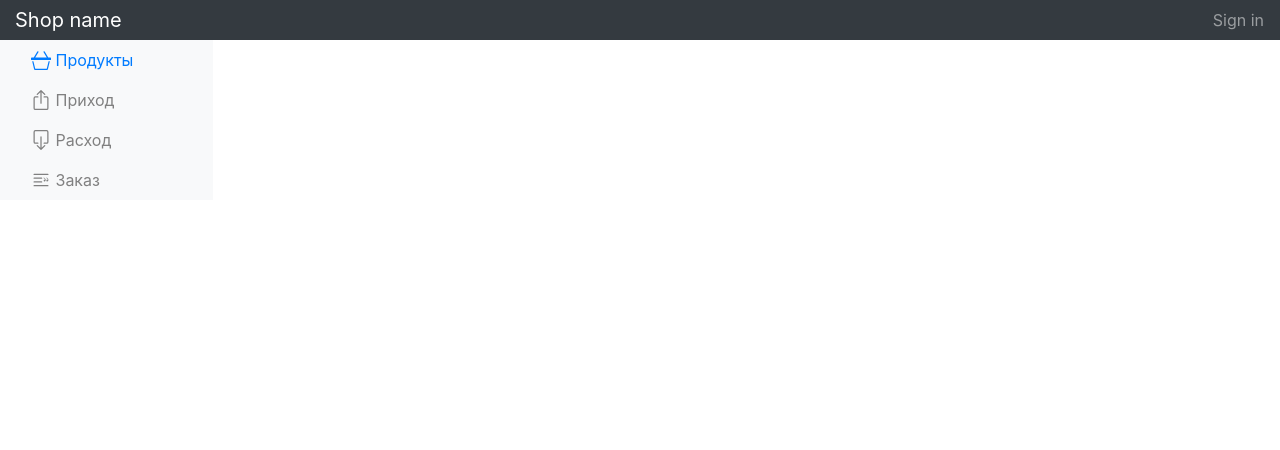
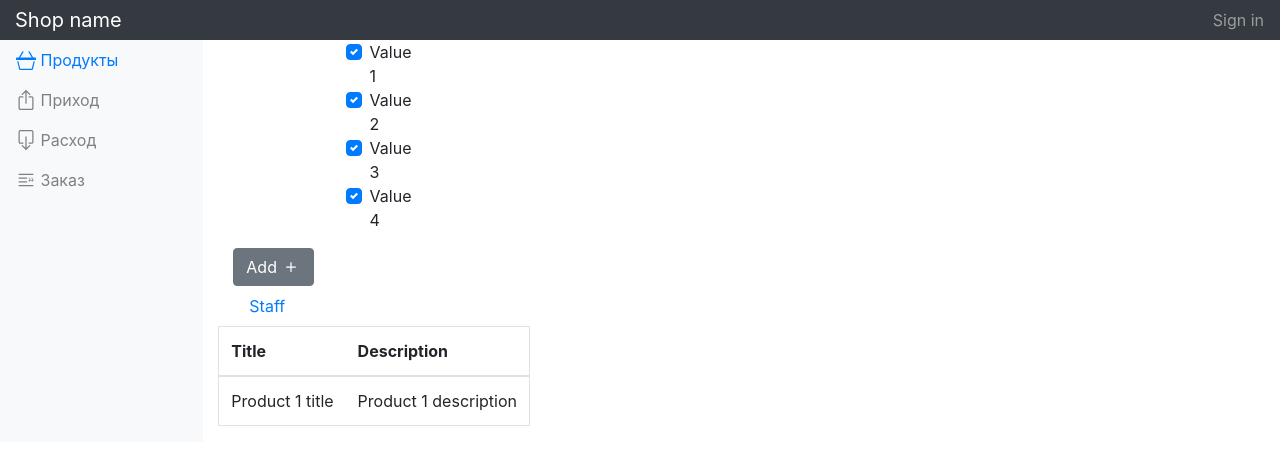
Before and after one commit to IvAndriets/srote-site, a Vue app: page /products in a window 1280 px wide. Shown: the top 450 px of the page. Built offline with nearby package versions, Linux system fonts and the light colour scheme.

Commit message:
changes in project structure

```diff
--- a/package.json
+++ b/package.json
@@ -10,7 +10,7 @@
     "bootstrap": "^4.5.0",
     "bootstrap-vue": "^2.16.0",
     "vue": "^2.6.11",
-    "vue-router": "^3.2.0",
+    "vue-router": "^3.3.4",
     "vuex": "^3.4.0"
   },
   "devDependencies": {
--- a/src/App.vue
+++ b/src/App.vue
@@ -4,6 +4,7 @@
 
 <script>
   import MainContainer from './components/MainContainer';
+  import ProductDetails from './components/Products/ProductDetails';
 
   export default {
     components: {
--- a/src/components/ActionBurComponent/ActionBurComponent.vue
+++ /dev/null
@@ -1,26 +0,0 @@
-<template>
-    <b-container class="action-bar-container">
-        <b-button :to="{path:'/new-product'}"
-                  class="plus-color">
-            Add
-            <b-icon icon="plus"></b-icon>
-        </b-button>
-    </b-container>
-</template>
-
-<script>
-  export default {
-    name: "ActionBurComponent"
-  }
-</script>
-
-<style scoped>
-    .action-bar-container {
-        text-align: end;
-        margin: 4px;
-    }
-
-    .plus-color {
-        color: black;
-    }
-</style>
--- a/src/components/MainContainer.vue
+++ b/src/components/MainContainer.vue
@@ -1,28 +1,25 @@
 <template>
-  <div class="full_height">
-    <main-tool-bar></main-tool-bar>
-    <div class="container-height container-fluid">
-      <b-row class=" full_height">
-        <side-bar></side-bar>
-        <main role="main"
-              class="col-md-9 ml-sm-auto col-lg-10 pt-3 px-4">
-          <router-view>
-
-          </router-view>
-        </main>
-      </b-row>
-    </div>
+  <div>
+    <main-toolbar></main-toolbar>
+    <b-row>
+      <side-bar></side-bar>
+      <main>
+        <router-view>
+          <router-view></router-view>
+        </router-view>
+      </main>
+    </b-row>
   </div>
 </template>
 
 <script>
-  import MenuComponent from './MenuComponent/MenuComponent';
-  import TopMenuComponent from './MenuComponent/TopMenuComponent';
+  import SideBar from './SideBar';
+  import MainToolbar from './MainToolbar';
 
   export default {
     components: {
-      'side-bar': MenuComponent,
-      'main-tool-bar': TopMenuComponent,
+      'side-bar': SideBar,
+      'main-toolbar': MainToolbar,
     },
     name: 'MainContainer',
   }
@@ -30,12 +27,8 @@
 
 <style scoped>
 
-  .full_height {
-    height: 100%;
-  }
-
-  .container-height {
-    height: calc(100% - 40px);
-  }
+  /*.container-height {*/
+  /*  height: calc(100% - 40px);*/
+  /*}*/
 
 </style>
--- a/src/components/MenuComponent/TopMenuComponent.vue
+++ b/src/components/MainToolbar.vue
@@ -13,7 +13,7 @@
 
 <script>
   export default {
-    name: "TopMenuComponent"
+    name: "MainToolbar"
   }
 </script>
 
--- a/src/components/Products/ProductDetailsComponent.vue
+++ b/src/components/Products/ProductDetails.vue
@@ -19,7 +19,7 @@
 
 <script>
   export default {
-    name: 'ProductDetailsComponent',
+    name: 'ProductDetails',
     data: () => ({
       product: {
         title: '',
@@ -29,10 +29,10 @@
     methods: {
       addToList(product) {
         this.$store.dispatch('addProduct', product);
-        this.$router.push('/product-list')
+        this.$router.push('/products')
       },
       cancelMethod() {
-        this.$router.push('/product-list')
+        this.$router.push('/products')
       }
     },
   }
--- a/src/components/Products/ProductsListComponent.vue
+++ b/src/components/Products/ProductsList.vue
@@ -22,8 +22,9 @@
 </template>
 
 <script>
-  import ActionBurComponent from '../ActionBurComponent/ActionBurComponent';
-  import FilterComponent from '../FilterComponent/FilterComponent';
+  import ProductsFilter from './components/Filter/ProductsFilter';
+  import ProductListActionBar from './components/ProductsAcrionBar/ProductsListActionBar';
+  import ProductDetails from './ProductDetails';
 
   export default {
     name: 'ProductsList',
@@ -36,8 +37,9 @@
       }
     },
     components: {
-      'filter-products': FilterComponent,
-      'product-list-action-bar': ActionBurComponent,
+      'filter-products': ProductsFilter,
+      'product-list-action-bar': ProductListActionBar,
+      'product-details': ProductDetails,
     },
   };
 </script>
--- a/src/components/FilterComponent/FilterComponent.vue
+++ b/src/components/Products/components/Filter/ProductsFilter.vue
@@ -19,7 +19,7 @@
 
 <script>
   export default {
-    name: 'FilterComponent',
+    name: 'ProductsFilter',
     data: () => ({
       filterValue1: true,
       filterValue2: true,
--- /dev/null
+++ b/src/components/Products/components/ProductsAcrionBar/ProductsListActionBar.vue
@@ -0,0 +1,21 @@
+<template>
+  <b-container>
+    <b-button :to="{path:'/products/new'}">
+      Add
+      <b-icon icon="plus"></b-icon>
+    </b-button>
+    <router-link :to="{ name: 'newProduct' }"
+                 class="nav-link">Staff
+    </router-link>
+  </b-container>
+</template>
+
+<script>
+  export default {
+    name: 'ProductsListActionBar'
+  }
+</script>
+
+<style scoped>
+
+</style>
--- a/src/components/MenuComponent/MenuComponent.vue
+++ b/src/components/SideBar.vue
@@ -4,7 +4,7 @@
           <ul class="nav flex-column">
             <li class="nav-item">
               <router-link class="nav-link active"
-                 to="/product-list">
+                 to="/products">
                 <b-icon icon="basket3"></b-icon>
                 Продукты
               </router-link>
@@ -35,7 +35,7 @@
 
 <script>
   export default {
-    name: 'Menu',
+    name: 'SideBar',
   };
 </script>
 
--- a/src/router/index.js
+++ b/src/router/index.js
@@ -1,27 +1,19 @@
-import Vue from 'vue'
-import VueRouter from 'vue-router'
-import ProductsList from "../components/Products/ProductsListComponent";
-import ProductDetailsComponent from "../components/Products/ProductDetailsComponent";
+import ProductDetails from '../components/Products/ProductDetails';
+import ProductsList from '../components/Products/ProductsList';
 
-Vue.use(VueRouter);
-
-const routes = [
+export const routes = [
   {
-    path: '/product-list',
-    name: 'ProductList',
+    path: '/products',
     component: ProductsList,
+    children: [{
+      path: 'new',
+      name: 'ProductDetails',
+      component: ProductDetails,
+    }],
   },
-  {
-    path: '/new-product',
-    name: 'AddProductComponent',
-    component: ProductDetailsComponent,
-  },
+  // {
+  //   // path: '/products/new',
+  //   // name: 'ProductDetails',
+  //   // component: ProductDetails,
+  // },
 ];
-
-const router = new VueRouter({
-  mode: 'history',
-  base: process.env.BASE_URL,
-  routes,
-});
-
-export default router;
```
Also changed, not shown: src/main.js (+9 -5 lines).
